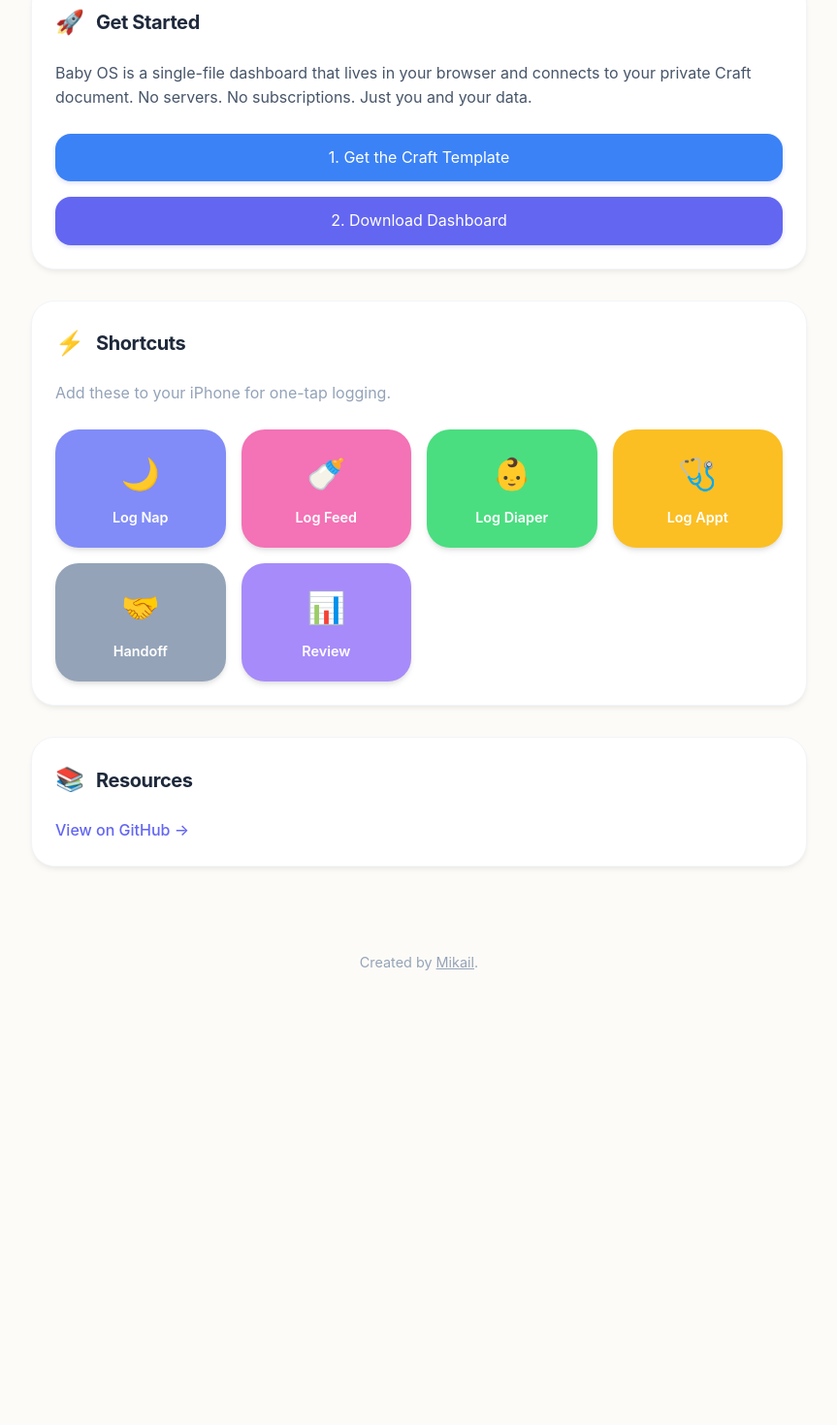
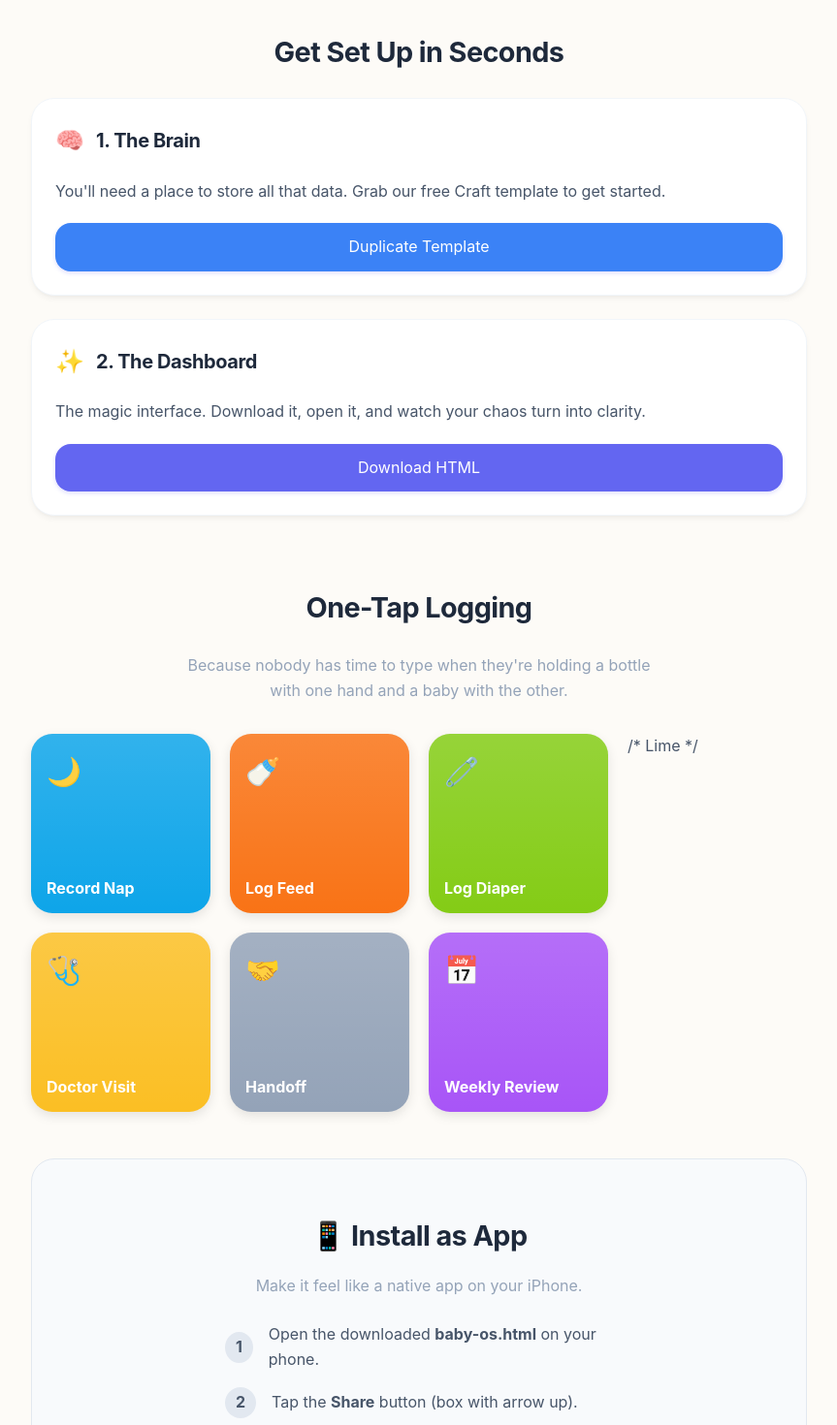
Before and after one commit to mikailkraft/baby-os, a React (Vite) app: page / in a window 1280 px wide. Shown: the part 376-1846 px from the top of the page at 97% size, without its empty margins (208-1071 px from the left). Before the commit the page ends 1434 px from the top, so only its background shows below. Built offline with nearby package versions, Linux system fonts and the light colour scheme.

Commit message:
dash enhancements

```diff
--- a/src/components/LandingPage.tsx
+++ b/src/components/LandingPage.tsx
@@ -5,59 +5,93 @@ export const LandingPage: React.FC = () => {
     return (
         <div style={{ maxWidth: '800px', margin: '0 auto', padding: '40px 20px', fontFamily: 'var(--font-family)', color: 'var(--text-primary)' }}>
             <header style={{ textAlign: 'center', marginBottom: '60px' }}>
-                <div style={{ fontSize: '4rem', marginBottom: '16px' }}>👶</div>
-                <h1 style={{ fontSize: '3rem', fontWeight: 800, margin: '0 0 16px 0', background: 'linear-gradient(135deg, #6366f1, #ec4899)', WebkitBackgroundClip: 'text', WebkitTextFillColor: 'transparent' }}>
+                <div style={{ fontSize: '4rem', marginBottom: '8px', animation: 'float 3s ease-in-out infinite' }}>👶</div>
+                <h1 style={{ fontSize: '3.5rem', fontWeight: 800, margin: '0 0 16px 0', letterSpacing: '-0.02em', background: 'linear-gradient(135deg, #6366f1, #f472b6)', WebkitBackgroundClip: 'text', WebkitTextFillColor: 'transparent' }}>
                     Baby OS
                 </h1>
-                <p style={{ fontSize: '1.5rem', color: 'var(--text-secondary)', lineHeight: 1.5 }}>
-                    The Operating System for your Newborn.
+                <p style={{ fontSize: '1.4rem', color: 'var(--text-secondary)', lineHeight: 1.5, maxWidth: '600px', margin: '0 auto' }}>
+                    The sanity-saving, sleep-tracking, data-crunching dashboard for your newest family member.
                 </p>
+                <style>{`
+                    @keyframes float {
+                        0% { transform: translateY(0px); }
+                        50% { transform: translateY(-10px); }
+                        100% { transform: translateY(0px); }
+                    }
+                `}</style>
             </header>
 
-            <div style={{ display: 'grid', gap: '32px' }}>
-                <Card title="Get Started" icon="🚀">
-                    <p style={{ marginBottom: '24px', lineHeight: 1.6 }}>
-                        Baby OS is a single-file dashboard that lives in your browser and connects to your private Craft document. No servers. No subscriptions. Just you and your data.
+            <div style={{ display: 'grid', gap: '48px' }}>
+                <section>
+                    <h2 style={{ fontSize: '1.8rem', marginBottom: '24px', textAlign: 'center' }}>Get Set Up in Seconds</h2>
+                    <div style={{ display: 'grid', mdGridTemplateColumns: '1fr 1fr', gap: '24px' }}>
+                        <Card title="1. The Brain" icon="🧠">
+                            <p style={{ marginBottom: '20px', lineHeight: 1.6 }}>
+                                You'll need a place to store all that data. Grab our free Craft template to get started.
                             </p>
-                    <div style={{ display: 'flex', flexDirection: 'column', gap: '16px' }}>
                             <a href="https://docs.mikail.zip/LZf9m2MeFth7Pr" target="_blank" rel="noopener noreferrer"
                                 className="btn-primary" style={{ display: 'block', textAlign: 'center', textDecoration: 'none', background: '#3b82f6' }}>
-                            1. Get the Craft Template
+                                Duplicate Template
                             </a>
-                        <a href="/baby-os.html" download="index.html"
+                        </Card>
+                        <Card title="2. The Dashboard" icon="✨">
+                            <p style={{ marginBottom: '20px', lineHeight: 1.6 }}>
+                                The magic interface. Download it, open it, and watch your chaos turn into clarity.
+                            </p>
+                            <a href="baby-os.html" download="index.html"
                                 className="btn-primary" style={{ display: 'block', textAlign: 'center', textDecoration: 'none' }}>
-                            2. Download Dashboard
+                                Download HTML
                             </a>
+                        </Card>
                     </div>
-                </Card>
+                </section>
 
-                <Card title="Shortcuts" icon="⚡️">
-                    <p style={{ marginBottom: '24px', color: 'var(--text-secondary)' }}>
-                        Add these to your iPhone for one-tap logging.
+                <section>
+                    <h2 style={{ fontSize: '1.8rem', marginBottom: '24px', textAlign: 'center' }}>One-Tap Logging</h2>
+                    <p style={{ textAlign: 'center', color: 'var(--text-secondary)', marginBottom: '32px', maxWidth: '500px', margin: '0 auto 32px' }}>
+                        Because nobody has time to type when they're holding a bottle with one hand and a baby with the other.
                     </p>
-                    <div style={{ display: 'grid', gridTemplateColumns: 'repeat(auto-fit, minmax(140px, 1fr))', gap: '16px' }}>
-                        <ShortcutButton label="Log Nap" color="#818cf8" icon="🌙" />
-                        <ShortcutButton label="Log Feed" color="#f472b6" icon="🍼" />
-                        <ShortcutButton label="Log Diaper" color="#4ade80" icon="👶" />
-                        <ShortcutButton label="Log Appt" color="#fbbf24" icon="🩺" />
-                        <ShortcutButton label="Handoff" color="#94a3b8" icon="🤝" />
-                        <ShortcutButton label="Review" color="#a78bfa" icon="📊" />
+                    <div style={{ display: 'grid', gridTemplateColumns: 'repeat(auto-fit, minmax(150px, 1fr))', gap: '20px', justifyContent: 'center' }}>
+                        <ShortcutButton label="Record Nap" color="#0ea5e9" icon="🌙" /> {/* Sky Blue */}
+                        <ShortcutButton label="Log Feed" color="#f97316" icon="🍼" /> {/* Orange */}
+                        <ShortcutButton label="Log Diaper" color="#84cc16" icon="🧷" /> /* Lime */
+                        <ShortcutButton label="Doctor Visit" color="#fbbf24" icon="🩺" /> {/* Amber */}
+                        <ShortcutButton label="Handoff" color="#94a3b8" icon="🤝" /> {/* Slate */}
+                        <ShortcutButton label="Weekly Review" color="#a855f7" icon="📅" /> {/* Purple */}
                     </div>
-                </Card>
+                </section>
 
-                <Card title="Resources" icon="📚">
-                    <div style={{ display: 'flex', gap: '16px', flexWrap: 'wrap' }}>
-                        <a href="https://github.com/mikailkraft/baby-os" target="_blank" rel="noopener noreferrer" style={{ color: 'var(--primary-btn)', textDecoration: 'none', fontWeight: 500 }}>
-                            View on GitHub →
+                <section style={{ background: '#f8fafc', padding: '32px', borderRadius: '24px', border: '1px solid #e2e8f0' }}>
+                    <h2 style={{ fontSize: '1.8rem', marginBottom: '16px', textAlign: 'center' }}>📱 Install as App</h2>
+                    <p style={{ textAlign: 'center', marginBottom: '24px', color: 'var(--text-secondary)' }}>
+                        Make it feel like a native app on your iPhone.
+                    </p>
+                    <div style={{ display: 'flex', flexDirection: 'column', gap: '16px', maxWidth: '400px', margin: '0 auto' }}>
+                        <div style={{ display: 'flex', alignItems: 'center', gap: '16px' }}>
+                            <div style={{ width: '32px', height: '32px', background: '#e2e8f0', borderRadius: '50%', display: 'flex', alignItems: 'center', justifyContent: 'center', fontWeight: 'bold' }}>1</div>
+                            <span>Open the downloaded <strong>baby-os.html</strong> on your phone.</span>
+                        </div>
+                        <div style={{ display: 'flex', alignItems: 'center', gap: '16px' }}>
+                            <div style={{ width: '32px', height: '32px', background: '#e2e8f0', borderRadius: '50%', display: 'flex', alignItems: 'center', justifyContent: 'center', fontWeight: 'bold' }}>2</div>
+                            <span>Tap the <strong>Share</strong> button (box with arrow up).</span>
+                        </div>
+                        <div style={{ display: 'flex', alignItems: 'center', gap: '16px' }}>
+                            <div style={{ width: '32px', height: '32px', background: '#e2e8f0', borderRadius: '50%', display: 'flex', alignItems: 'center', justifyContent: 'center', fontWeight: 'bold' }}>3</div>
+                            <span>Scroll down and tap <strong>Add to Home Screen</strong>.</span>
+                        </div>
+                    </div>
+                </section>
+
+                <footer style={{ textAlign: 'center', marginTop: '40px', color: 'var(--text-secondary)', fontSize: '0.9rem' }}>
+                    <p>
+                        Made with <span style={{ color: '#ef4444' }}>❤️</span> and sleep deprivation by <a href="https://github.com/mikailkraft" style={{ color: 'inherit', textDecoration: 'underline' }}>Mikail</a>.
+                    </p>
+                    <p style={{ marginTop: '8px' }}>
+                        <a href="https://github.com/mikailkraft/baby-os" style={{ color: 'var(--text-primary)', textDecoration: 'none', fontWeight: 500 }}>
+                            View on GitHub
                         </a>
-                    </div>
-                </Card>
-
-                <div style={{ textAlign: 'center', marginTop: '40px', color: 'var(--text-secondary)', fontSize: '0.9rem' }}>
-                    <p>
-                        Created by <a href="https://github.com/mikailkraft" style={{ color: 'inherit', textDecoration: 'underline' }}>Mikail</a>.
                     </p>
-                </div>
+                </footer>
             </div>
         </div>
     );
@@ -67,18 +101,36 @@ const ShortcutButton: React.FC<{ label: string; color: string; icon: string }> =
     <a href="#" style={{
         display: 'flex',
         flexDirection: 'column',
-        alignItems: 'center',
-        justifyContent: 'center',
-        padding: '20px',
+        justifyContent: 'space-between',
+        padding: '16px',
         background: color,
         color: 'white',
-        borderRadius: '24px',
+        borderRadius: '22px', // Apple-ish rounded corners
         textDecoration: 'none',
-        boxShadow: '0 4px 6px -1px rgba(0, 0, 0, 0.1), 0 2px 4px -1px rgba(0, 0, 0, 0.06)',
-        transition: 'transform 0.2s',
-        fontWeight: 600
+        boxShadow: '0 4px 12px rgba(0, 0, 0, 0.1)',
+        aspectRatio: '1 / 1',
+        transition: 'transform 0.2s cubic-bezier(0.34, 1.56, 0.64, 1)',
+        position: 'relative',
+        overflow: 'hidden'
     }}>
-        <span style={{ fontSize: '2rem', marginBottom: '8px' }}>{icon}</span>
-        <span style={{ fontSize: '0.9rem' }}>{label}</span>
+        <div style={{ fontSize: '1.8rem' }}>{icon}</div>
+        <div style={{
+            fontSize: '1rem',
+            fontWeight: 700,
+            lineHeight: 1.2,
+            marginTop: 'auto'
+        }}>
+            {label}
+        </div>
+        {/* Shine effect */}
+        <div style={{
+            position: 'absolute',
+            top: 0,
+            left: 0,
+            right: 0,
+            bottom: 0,
+            background: 'linear-gradient(180deg, rgba(255,255,255,0.15) 0%, rgba(255,255,255,0) 100%)',
+            pointerEvents: 'none'
+        }} />
     </a>
 );
```
Lines whose indentation alone changed are shown as unchanged.
